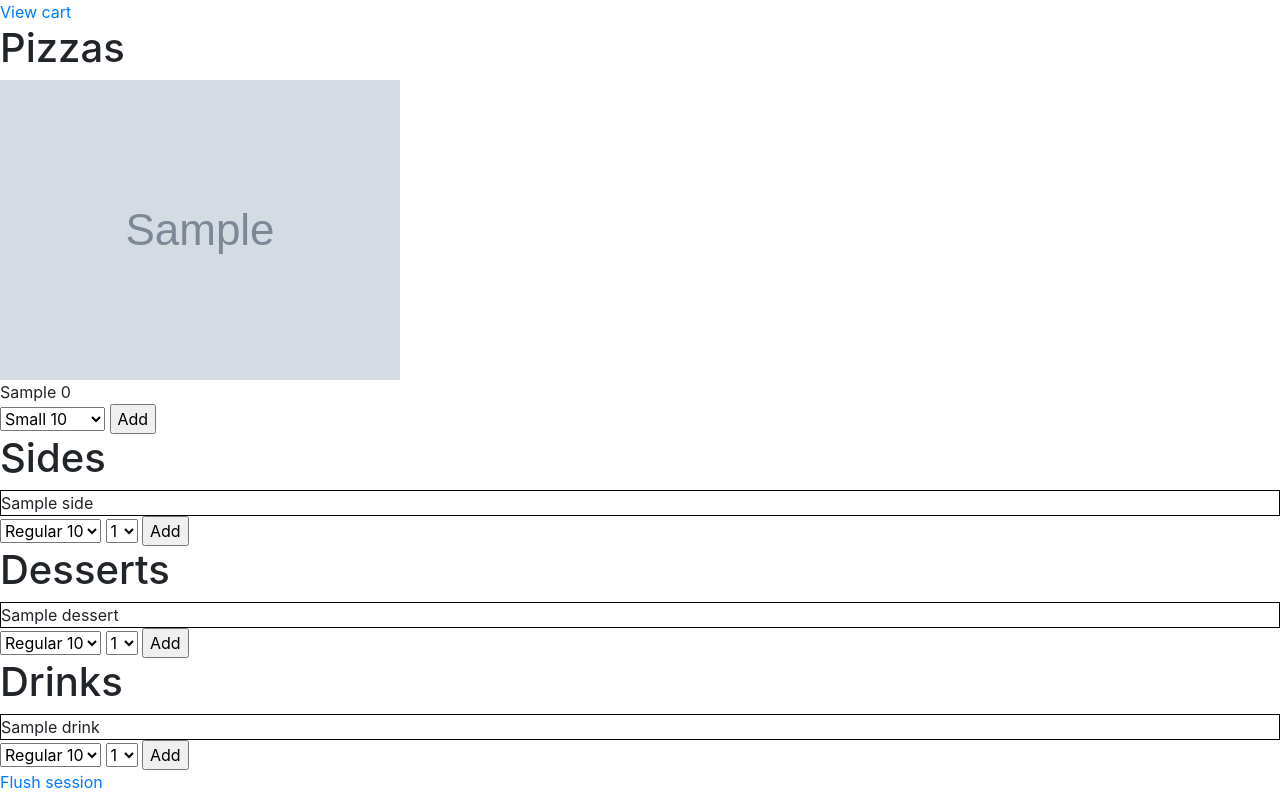
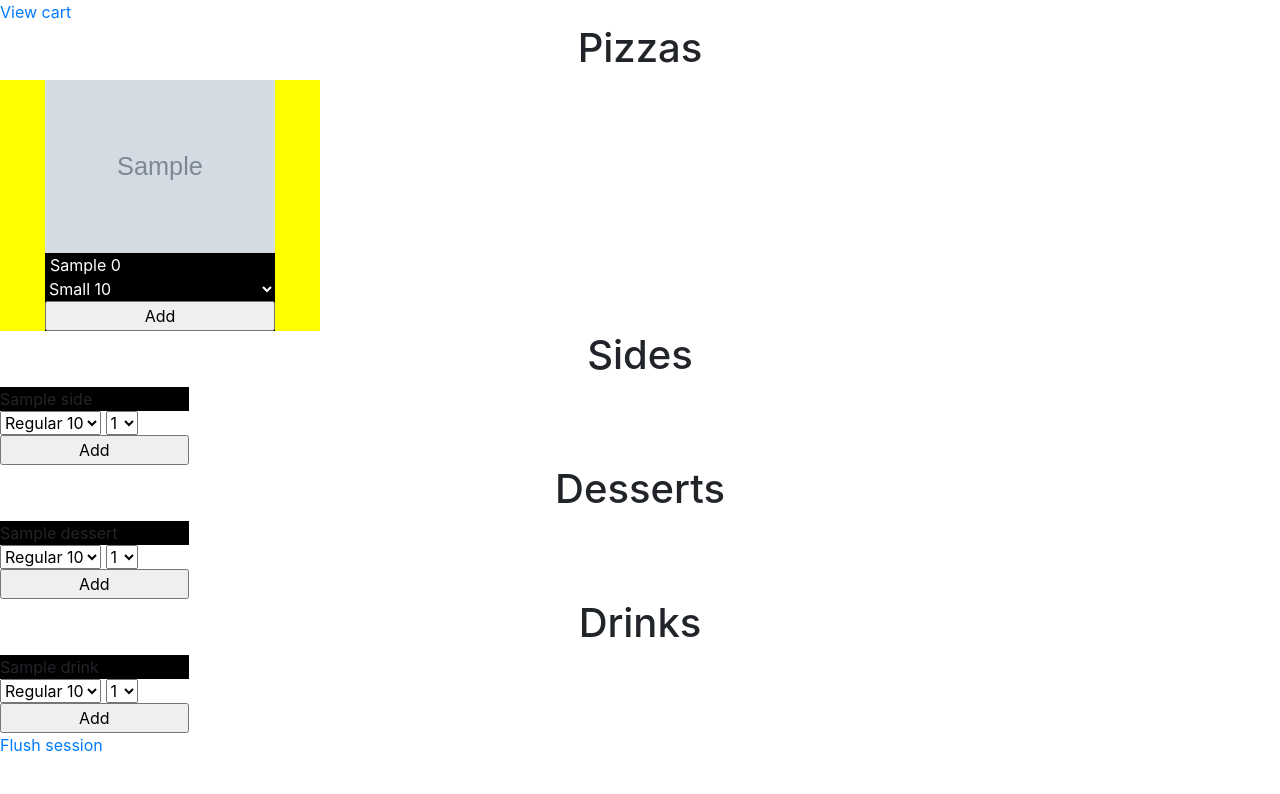
Before and after one commit to philip-hughes/fourth-milestone-project, a Django app: template menu/templates/menu/menu.html in a window 1280 px wide. Shown: the part 48-842 px from the top of the page. After the commit the page ends 799 px from the top, so only its background shows below. Run offline with Django 3.2, Linux system fonts and the light colour scheme; the template is opened without the code that fills it: most values are stand-ins (such as "Sample title", 1, 10 or a date in 2020); grey boxes marked "Sample" are stand-in pictures; parts of the project's set-up code (start-up, migrations or seed data) failed here and were passed over; some libraries are stand-ins or nearby versions.

Commit message:
Adding initial styling for menu

```diff
--- a/menu/static/menu/css/menu.css
+++ b/menu/static/menu/css/menu.css
@@ -1,4 +1,46 @@
 /***************Menu****************/
+
+.menu-section-heading {
+    text-align: center;
+}
+
+.product-list {
+    margin-left: 100px;
+    margin-right: 100px;
+}
+.menu-item-wrapper {
+    position: relative;
+    background-color: yellow;
+}
+
 .menu-item {
-    border: black solid 1px;
+    position: relative;
+    max-width: 230px;
+    margin:0 auto;
+    background-color: black;
 }
+
+.menu-item-details img {
+    max-width: 230px;
+}
+
+.menu-item-details span {
+    display: block;
+    padding-left: 5px;
+    color: white;
+
+    font-weight: 400;
+}
+
+.menu-item-options select {
+    width: 100%;
+    background-color: black;
+    color: white;
+    border: none;
+    margin: 0px;
+    outline: none;
+}
+
+.item-submit {
+    width: 100%;
+}
--- a/menu/templates/menu/menu.html
+++ b/menu/templates/menu/menu.html
@@ -10,10 +10,11 @@
 {% block content %}
 <a href="{% url 'view_cart' %}">View cart</a>
 <section id="pizza-section">
-    <h1>Pizzas</h1>
-    <div class="row no-gutters" id="pizzaList">
+    <h1 class="menu-section-heading">Pizzas</h1>
+    <div class="row no-gutters" class="product-list">
         {% for pizza in pizzas %}
         <div class="col-12 col-md-6 col-lg-4 col-xl-3 menu-item-wrapper">
+            <div class="menu-item">
                 <div class="menu-item-details">
                     <img src="{{pizza.0.image_url}}">
                     <span>{{ pizza.0.name }}</span>
@@ -31,6 +32,7 @@
                         <input type="submit" class="item-submit" value="Add">
                     </form>
                 </div>
+            </div>
             <!--div class="pizza-toppings">
                 <ul>
                 {% for topping in pizza.1 %}
@@ -42,7 +44,9 @@
         {% endfor %}
     </div>
 </section>
-<h1>Sides</h1>
+<section id="side-section">
+    <h1 class="menu-section-heading">Sides</h1>
+    <div class="row no-gutters" class="product-list">
         {% for side in sides %}
         <form class="form" action="{% url 'add_to_cart' side.sku %}" method="POST">
         {% csrf_token %}
@@ -61,8 +65,12 @@
             <input type="hidden"  name="product_type" value={{side.product_type}}>
         <input type="submit" class="item-submit" value="Add">
         </form>
+        </div>
     {% endfor %}
-<h1>Desserts</h1>
+</section>
+<section id="dessert-section">
+    <h1 class="menu-section-heading">Desserts</h1>
+    <div class="row no-gutters" class="product-list">
         {% for dessert in desserts %}
         <form class="form" action="{% url 'add_to_cart' dessert.sku %}" method="POST">
         {% csrf_token %}
@@ -82,7 +90,11 @@
         <input type="submit" class="item-submit" value="Add">
         </form>
         {% endfor %}
-<h1>Drinks</h1>
+    </div>
+</section>
+<section id="drink-section">
+    <h1 class="menu-section-heading">Drinks</h1>
+    <div class="row no-gutters" class="product-list">
         {% for drink in drinks %}
         <form class="form" action="{% url 'add_to_cart' drink.sku %}" method="POST">
         {% csrf_token %}
@@ -101,5 +113,7 @@
         <input type="submit" class="item-submit" value="Add">
         </form>
         {% endfor %}
+    </div>
+</section>
 <a href="{% url 'flush_session' %}">Flush session</a>
 {% endblock %}
```
Also changed, not shown: db.sqlite3. Lines whose indentation alone changed are shown as unchanged.
